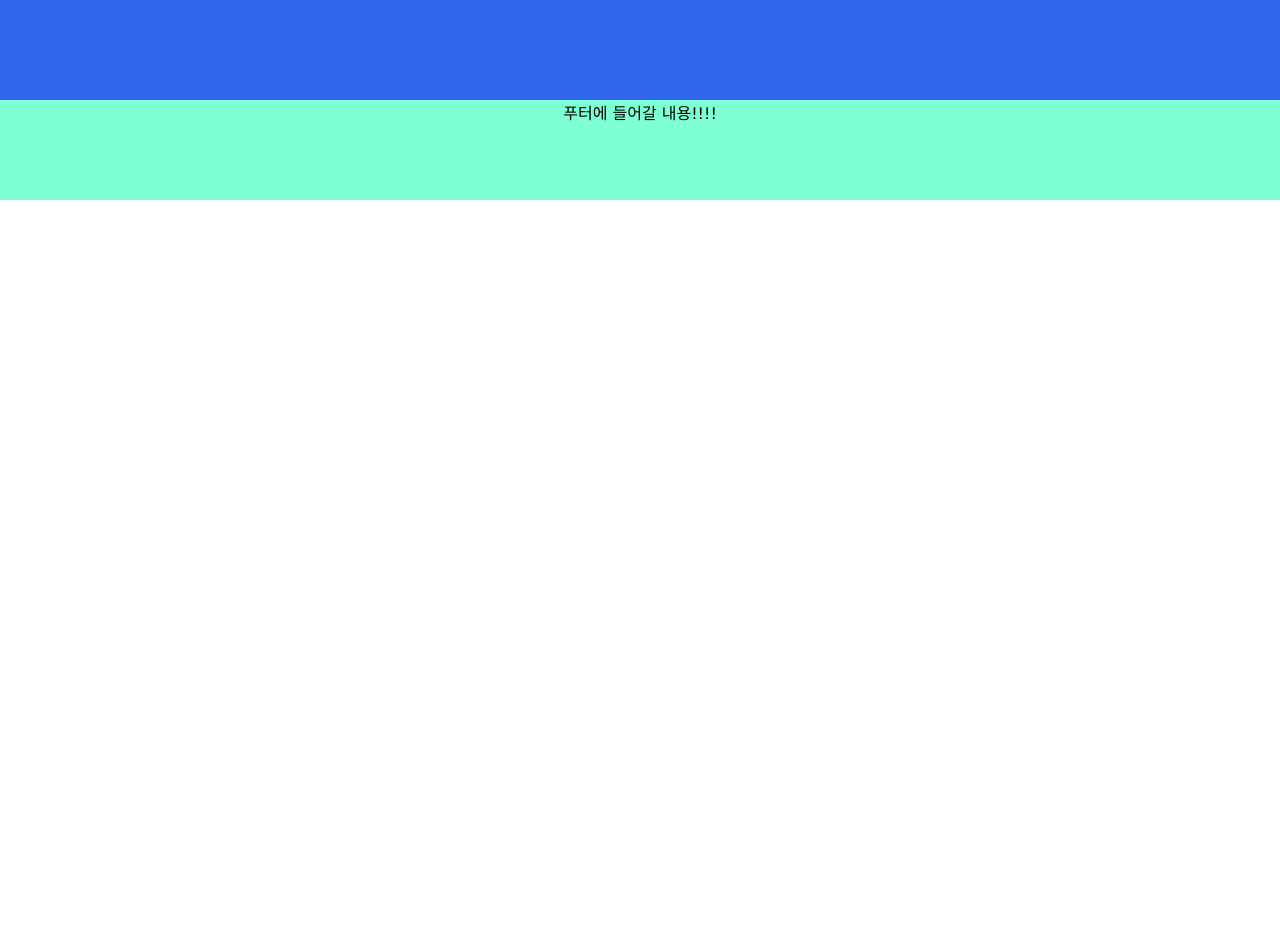
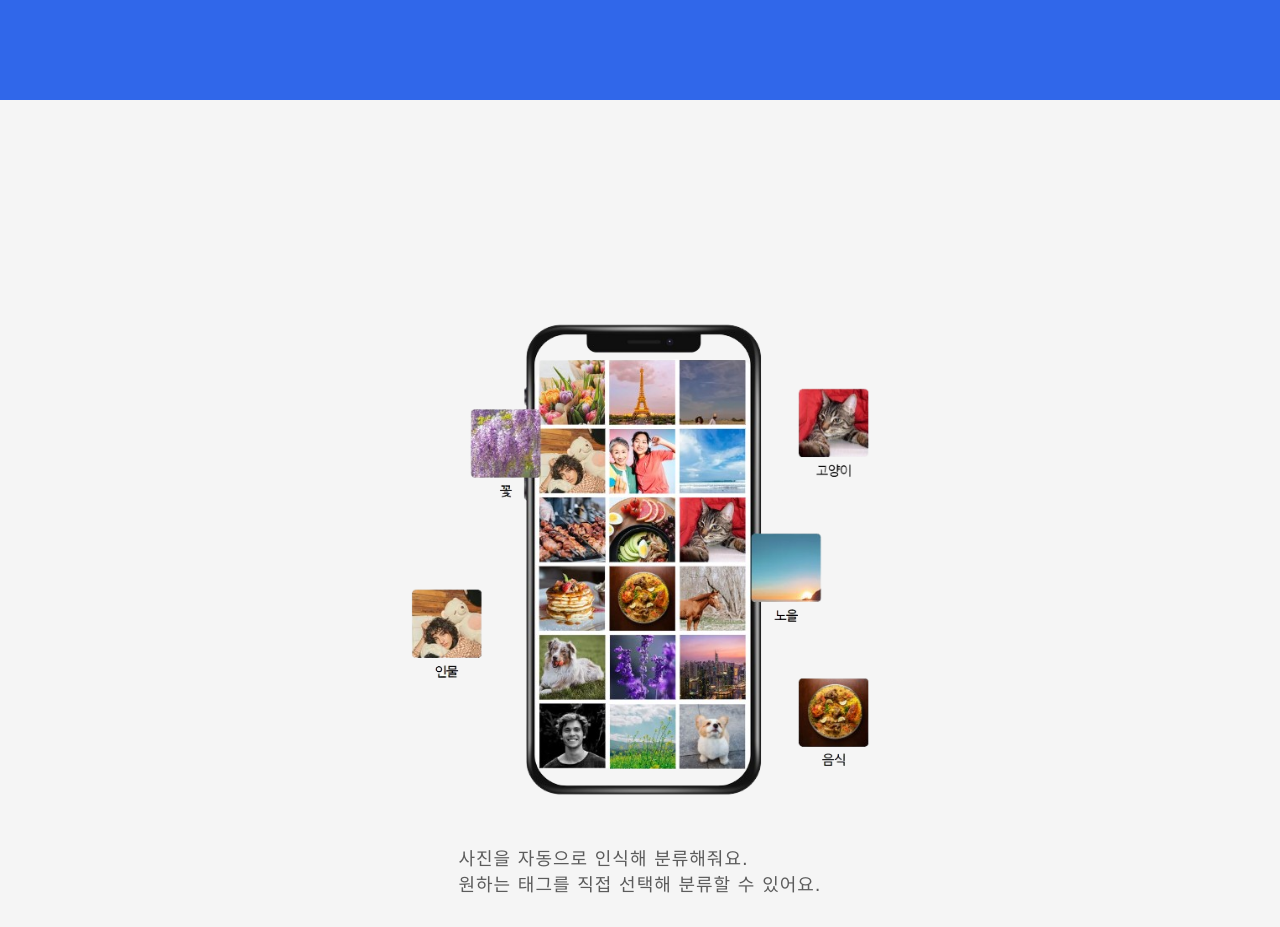
Before and after one commit to 2023-SMHRD-IS-CLOUD-1/PicStoryReact, a React (Create React App) app: page / in a window 1280 px wide. Shown: the part 465-1392 px from the top of the page. Before the commit the page ends 800 px from the top, so only its background shows below. Built offline with nearby package versions, Linux system fonts and the light colour scheme.

Commit message:
채린 힘들다..

```diff
--- a/src/App.css
+++ b/src/App.css
@@ -1,2 +1,11 @@
 .App{
 }
+
+.all{
+    position: relative;
+    min-height: 100%;
+    padding-bottom: 150px;
+}
+html,body{
+    height: 100%;
+}
--- a/src/components/HomePage.jsx
+++ b/src/components/HomePage.jsx
@@ -5,7 +5,7 @@ import Footer from './Footer'
 
 const HomePage = () => {
   return (
-    <div>
+    <div className='all'>
       <Header/>
       <Main/>
       <Footer/>
--- a/src/components/Main.jsx
+++ b/src/components/Main.jsx
@@ -24,6 +24,16 @@ const Main = () => {
           <img src="/images/mainimg.png" alt="홈메인이미지" id='mainImg'/>
         </div>
       </div>
+      <div id='mainImg2Container'>
+        <img src="/images/mainpg-removebg.png" alt="홈메인이미지" id='mainImg2' />
+
+        <p>사진을 자동으로 인식해 분류해줘요.
+          <br />
+          원하는 태그를 직접 선택해 분류할 수 있어요.
+        </p>
+
+      </div>
+
     </div>
   )
 }
--- a/src/css/Footer.css
+++ b/src/css/Footer.css
@@ -1,8 +1,10 @@
 #footerContainer {
   background-color: aquamarine;
-  height: 100px;
+  height: 200px;
   width: 100%;
   text-align: center;
+  position: absolute;
+  bottom: 0;
 }
 #footerContent {
   margin: auto 0;
--- a/src/css/Main.css
+++ b/src/css/Main.css
@@ -60,3 +60,31 @@ h1 {
   width: 400px;
   height: 300px;
 }
+
+#mainImg2Container{
+  display: flex;
+  flex-direction: column;
+  justify-content: center;
+  align-items: center;
+  width: 100%;
+  height: 1000px;
+  background-color: whitesmoke;
+}
+
+#mainImg2{
+  width: 897px;
+  height: 526px;
+  margin-bottom: 20px;
+
+}
+
+#mainImg2Container p {
+
+  color: rgb(92, 92, 92);
+  max-width: 465px;
+  margin-top: 15px;
+  font-size: 18px;
+  line-height: 26px;
+  letter-spacing: 1px;
+  word-break: keep-all;
+}
```
Also changed, not shown: public/images/mainpg-removebg.png (added).
